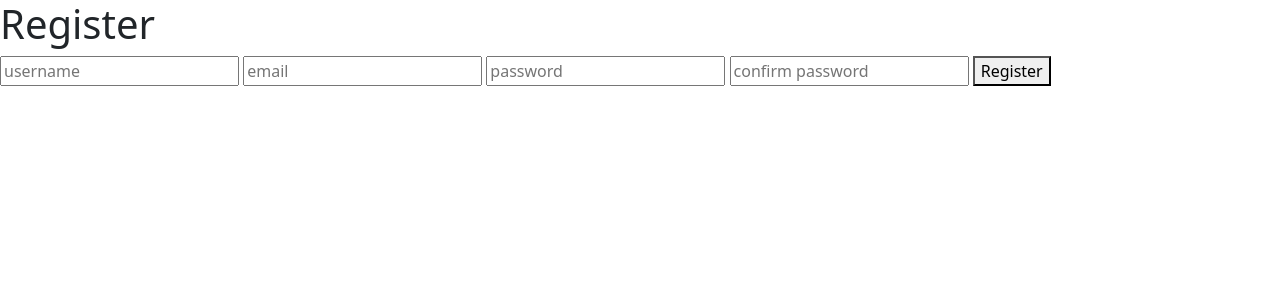
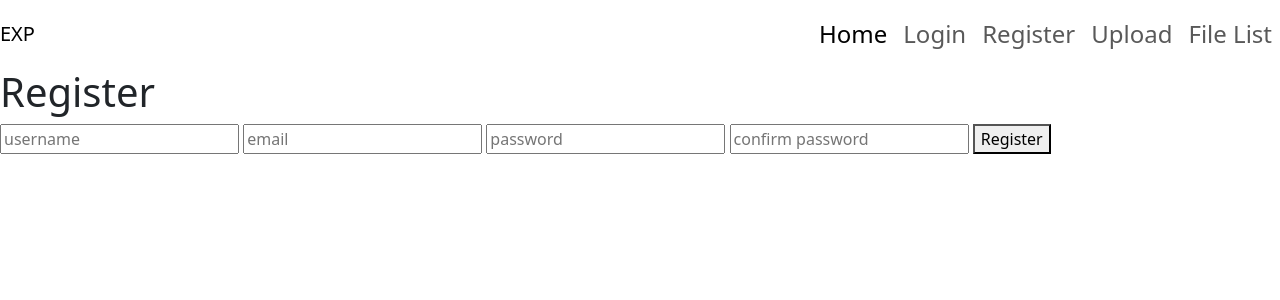
Before and after one commit to zaid-kamil/Project_architecture, a Flask app: page /register in a window 1280 px wide. Shown: the top 300 px of the page. Run offline with Flask 3, Linux system fonts and the light colour scheme.

Commit message:
file management

```diff
--- a/code/app.py
+++ b/code/app.py
@@ -1,5 +1,8 @@
 from flask import Flask, render_template,redirect,request, flash, session
-from database import User, add_to_db, open_db
+from database import User, add_to_db, File, open_db
+# file upload
+from werkzeug.utils import secure_filename
+from common.file_utils import *
 
 app = Flask(__name__)
 app.secret_key = 'thisissupersecretkeyfornoone'
@@ -34,5 +37,28 @@ def register():
         add_to_db(user)
     return render_template('register.html')
 
+@app.route('/file/upload', methods=['GET', 'POST'])
+def file_upload():
+    if request.method == 'POST':
+        file = request.files['file']
+        name = secure_filename(file.filename)
+        path = upload_file(file, name)
+        file = File(path=path, user_id=1)
+        add_to_db(file)
+        flash("File uploaded successfully", 'success')
+    return render_template('upload.html')
+
+@app.route('/file/list', methods=['GET', 'POST'])
+def file_list():
+    db = open_db()
+    files = db.query(File).all()
+    return render_template('display_list.html', files=files)
+
+# 127.0.0.1:8000/file/4/view
+@app.route('/file/<int:id>/view/')
+def file_view(id):
+    # code
+    return render_template('view_file.html')
+
 if __name__ == '__main__':
     app.run(host='127.0.0.1', port=8000, debug=True)
--- /dev/null
+++ b/code/common/file_utils.py
@@ -0,0 +1,28 @@
+# helper functions for file operations
+import os
+
+mime_types = {
+    'csv': 'text/csv',
+    'json': 'application/json',
+    'xlsx': 'application/vnd.openxmlformats-officedocument.spreadsheetml.sheet',
+}
+
+def get_mime_type(file_path):
+    ext = file_path.split('.')[-1]
+    return mime_types.get(ext, 'text/plain')
+
+def is_file_allowed(file_path):
+    allowed_extensions = list(mime_types.keys())
+    ext = file_path.split('.')[-1]
+    return ext in allowed_extensions
+
+def upload_file(file, name):
+    upload_path = os.path.join('static','uploads')
+    if not os.path.exists(upload_path):
+        os.makedirs(upload_path)
+    # uncomment the below line to restrict file types
+    # if not is_file_allowed(name):
+    #     return None
+    file_path = os.path.join(upload_path, name)
+    file.save(file_path)
+    return file_path
--- a/code/templates/layout/base.html
+++ b/code/templates/layout/base.html
@@ -15,7 +15,7 @@
 
 <body>
     <header>
-        <!-- place navbar here -->
+        {% include "menu.html" %}
     </header>
     <main>
         {% block content %}{% endblock %}
--- /dev/null
+++ b/code/templates/menu.html
@@ -0,0 +1,18 @@
+<nav class="navbar navbar-expand-lg navbar-light">
+    <a class="navbar-brand" href="/">EXP</a>
+    <button class="navbar-toggler d-lg-none" type="button" data-bs-toggle="collapse" data-bs-target="#collapsibleNavId"
+        aria-controls="collapsibleNavId" aria-expanded="false" aria-label="Toggle navigation"></button>
+    <div class="collapse navbar-collapse" id="collapsibleNavId">
+        <ul class="navbar-nav ms-auto mt-2 mt-lg-0">
+            <li class="nav-item">
+                <a class="nav-link active fs-4" href="/" aria-current="page">Home <span
+                        class="visually-hidden">(current)</span></a>
+            </li>
+            <li class="nav-item"><a href="/login" class="nav-link fs-4">Login</a></li>
+            <li class="nav-item"><a href="/register" class="nav-link fs-4">Register</a></li>
+            <li class="nav-item"><a href="/file/upload" class="nav-link fs-4">Upload</a></li>
+            <li class="nav-item"><a href="/file/list" class="nav-link fs-4">File List</a></li>
+        </ul>
+
+    </div>
+</nav>
--- /dev/null
+++ b/code/templates/view_file.html
@@ -0,0 +1,5 @@
+{% extends 'layout/base.html' %}
+
+{% block content %}
+yaha pe kuch to hoga
+{% endblock%}
```
Also changed, not shown: code/database.py (+11 -1 lines), code/templates/display_list.html (added, +33 -0 lines), code/templates/upload.html (added, +20 -0 lines), code/project.db (added), project.db (deleted).
